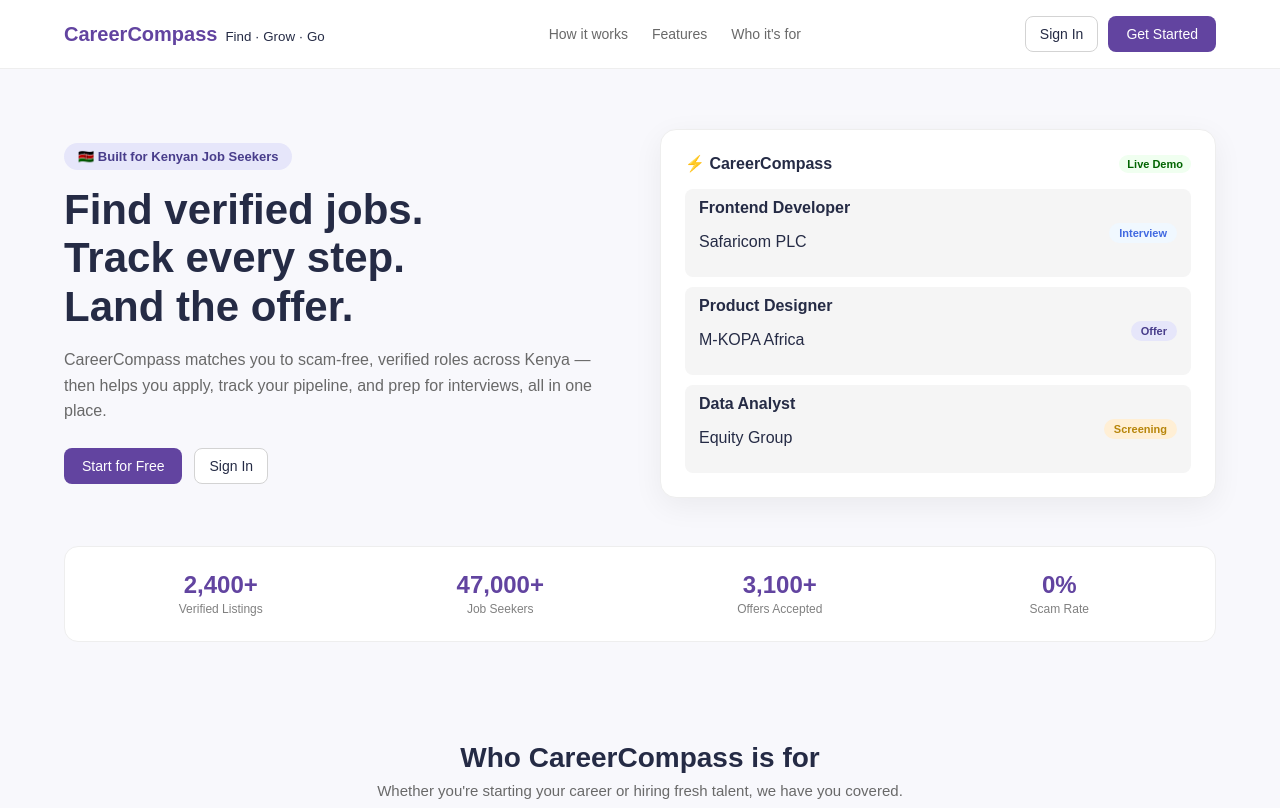
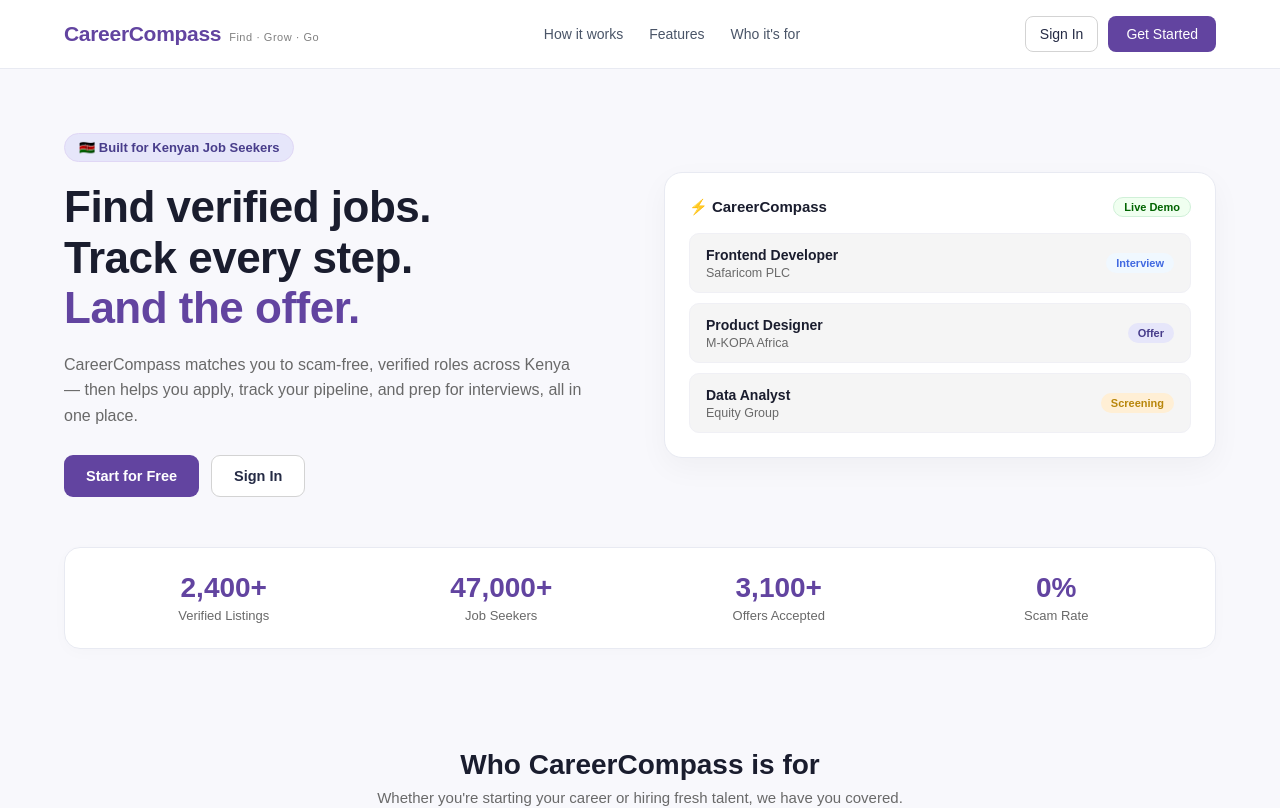
Before and after one commit to Finalreactproject/careercompass, a React (Vite) app in the folder react-project/: page / in a window 1280 px wide. Shown: the top 808 px of the page. Built offline with nearby package versions, Linux system fonts and the light colour scheme.

Commit message:
Refine landing page typography, hero badge, live demo card, and section styling

```diff
--- a/react-project/src/index.css
+++ b/react-project/src/index.css
@@ -690,9 +690,9 @@ button:hover {
 .public-nav {
   position: sticky;
   top: 0;
-  background: rgba(255, 255, 255, 0.95);
-  backdrop-filter: blur(8px);
-  border-bottom: 1px solid #eee;
+  background: rgba(255, 255, 255, 0.96);
+  backdrop-filter: blur(10px);
+  border-bottom: 1px solid #e8eaf2;
   z-index: 100;
 }
 
@@ -712,21 +712,33 @@ button:hover {
 }
 
 .brand-name {
-  font-size: 20px;
+  font-size: 21px;
   font-weight: 800;
   color: #6244a0;
+  letter-spacing: -0.3px;
+}
+
+.nav-brand small {
+  color: gray;
+  font-size: 11px;
+  letter-spacing: 0.5px;
 }
 
 .nav-links {
   display: flex;
-  gap: 24px;
+  gap: 26px;
 }
 
 .nav-links a {
   text-decoration: none;
-  color: dimgray;
+  color: #4a5568;
   font-size: 14px;
   font-weight: 500;
+  transition: color 0.2s;
+}
+
+.nav-links a:hover {
+  color: #6244a0;
 }
 
 .nav-actions {
@@ -735,7 +747,7 @@ button:hover {
 }
 
 .hero {
-  padding: 60px 24px 40px;
+  padding: 64px 24px 44px;
   max-width: 1200px;
   margin: 0 auto;
 }
@@ -743,34 +755,44 @@ button:hover {
 .hero-inner {
   display: grid;
   grid-template-columns: 1fr 1fr;
-  gap: 40px;
+  gap: 48px;
   align-items: center;
-  margin-bottom: 48px;
+  margin-bottom: 50px;
 }
 
 .hero-badge {
-  display: inline-block;
+  display: inline-flex;
+  align-items: center;
+  gap: 6px;
   background: lavender;
   color: darkslateblue;
+  border: 1px solid #e0d7f5;
   padding: 6px 14px;
   border-radius: 20px;
   font-size: 13px;
   font-weight: 600;
-  margin-bottom: 16px;
+  margin-bottom: 20px;
 }
 
 .hero-text h1 {
-  font-size: 42px;
+  font-size: 44px;
   line-height: 1.15;
-  margin: 0 0 16px;
-  color: #252b45;
+  font-weight: 800;
+  margin: 0 0 18px;
+  color: #1a1d2e;
+  letter-spacing: -0.5px;
+}
+
+.highlight-text {
+  color: #6244a0;
 }
 
 .hero-text p {
   font-size: 16px;
   line-height: 1.6;
   color: dimgray;
-  margin: 0 0 24px;
+  margin: 0 0 26px;
+  max-width: 520px;
 }
 
 .hero-buttons {
@@ -778,12 +800,26 @@ button:hover {
   gap: 12px;
 }
 
+.hero-buttons button {
+  padding: 12px 22px;
+  border-radius: 9px;
+  font-size: 14.5px;
+  font-weight: 600;
+  cursor: pointer;
+  transition: transform 0.15s, opacity 0.15s;
+}
+
+.hero-buttons button:hover {
+  transform: translateY(-1px);
+  opacity: 0.95;
+}
+
 .hero-card {
   background: white;
-  border: 1px solid #eee;
-  border-radius: 16px;
+  border: 1px solid #e8eaf2;
+  border-radius: 18px;
   padding: 24px;
-  box-shadow: 0 8px 30px rgba(0, 0, 0, 0.06);
+  box-shadow: 0 10px 30px rgba(0, 0, 0, 0.04);
 }
 
 .hero-card-header {
@@ -792,14 +828,18 @@ button:hover {
   align-items: center;
   margin-bottom: 16px;
   font-weight: 700;
+  color: #1a1d2e;
+  font-size: 15px;
 }
 
 .verified-badge {
   font-size: 11px;
   background: honeydew;
   color: darkgreen;
-  padding: 3px 8px;
+  border: 1px solid #d0f0d8;
+  padding: 3px 10px;
   border-radius: 12px;
+  font-weight: 700;
 }
 
 .hero-apps {
@@ -812,9 +852,26 @@ button:hover {
   display: flex;
   justify-content: space-between;
   align-items: center;
-  padding: 10px 14px;
-  border-radius: 8px;
+  padding: 12px 16px;
+  border-radius: 10px;
   background: whitesmoke;
+  border: 1px solid #f0f0f5;
+  transition: transform 0.15s;
+}
+
+.hero-app-row:hover {
+  transform: translateX(3px);
+}
+
+.hero-app-row strong {
+  font-size: 14px;
+  color: #1a1d2e;
+}
+
+.hero-app-row p {
+  margin: 2px 0 0;
+  font-size: 12.5px;
+  color: dimgray;
 }
 
 .stage-pill {
@@ -826,12 +883,13 @@ button:hover {
 
 .hero-stats {
   display: grid;
-  grid-template-columns: repeat(auto-fit, minmax(140px, 1fr));
+  grid-template-columns: repeat(auto-fit, minmax(160px, 1fr));
   gap: 16px;
-  padding: 24px;
+  padding: 24px 28px;
   background: white;
-  border: 1px solid #eee;
-  border-radius: 14px;
+  border: 1px solid #e8eaf2;
+  border-radius: 16px;
+  box-shadow: 0 4px 16px rgba(0, 0, 0, 0.02);
 }
 
 .stat-box {
@@ -840,17 +898,20 @@ button:hover {
 
 .stat-box strong {
   display: block;
-  font-size: 24px;
+  font-size: 28px;
+  font-weight: 800;
   color: #6244a0;
+  margin-bottom: 2px;
 }
 
 .stat-box span {
-  font-size: 12px;
-  color: gray;
+  font-size: 13px;
+  color: dimgray;
+  font-weight: 500;
 }
 
 .audience-strip, .how-it-works, .feature-grid-section, .difference-section {
-  padding: 60px 24px;
+  padding: 56px 24px;
   max-width: 1200px;
   margin: 0 auto;
 }
@@ -863,8 +924,9 @@ button:hover {
 
 .section-heading h2 {
   font-size: 28px;
+  font-weight: 800;
   margin: 0 0 8px;
-  color: #252b45;
+  color: #1a1d2e;
 }
 
 .section-heading p {
@@ -887,6 +949,7 @@ button:hover {
   font-size: 13px;
   color: dimgray;
   font-weight: 600;
+  border: 1px solid #eee;
 }
 
 .steps-grid {
@@ -897,9 +960,15 @@ button:hover {
 
 .step-card {
   background: white;
-  border: 1px solid #eee;
-  border-radius: 12px;
+  border: 1px solid #e8eaf2;
+  border-radius: 14px;
   padding: 24px;
+  transition: transform 0.2s, box-shadow 0.2s;
+}
+
+.step-card:hover {
+  transform: translateY(-2px);
+  box-shadow: 0 8px 20px rgba(0, 0, 0, 0.04);
 }
 
 .step-number {
@@ -921,9 +990,15 @@ button:hover {
 
 .feature-card {
   background: white;
-  border: 1px solid #eee;
-  border-radius: 12px;
+  border: 1px solid #e8eaf2;
+  border-radius: 14px;
   padding: 24px;
+  transition: transform 0.2s, box-shadow 0.2s;
+}
+
+.feature-card:hover {
+  transform: translateY(-2px);
+  box-shadow: 0 8px 20px rgba(0, 0, 0, 0.04);
 }
 
 .feature-icon {
@@ -933,8 +1008,8 @@ button:hover {
 
 .comparison-table {
   background: white;
-  border: 1px solid #eee;
-  border-radius: 12px;
+  border: 1px solid #e8eaf2;
+  border-radius: 14px;
   overflow: hidden;
 }
 
@@ -974,15 +1049,17 @@ button:hover {
 
 .cta-card {
   background: white;
-  border: 1px solid #eee;
+  border: 1px solid #e8eaf2;
   border-radius: 20px;
   padding: 48px 24px;
+  box-shadow: 0 6px 24px rgba(0, 0, 0, 0.03);
 }
 
 .cta-card h2 {
   font-size: 32px;
+  font-weight: 800;
   margin: 0 0 12px;
-  color: #252b45;
+  color: #1a1d2e;
 }
 
 .highlight {
@@ -990,7 +1067,7 @@ button:hover {
 }
 
 .cta-card p {
-  color: gray;
+  color: dimgray;
   font-size: 16px;
   max-width: 500px;
   margin: 0 auto 24px;
--- a/react-project/src/landingpage/Hero.jsx
+++ b/react-project/src/landingpage/Hero.jsx
@@ -4,7 +4,7 @@ function Hero({ onLogin }) {
       <div className="hero-inner">
         <div className="hero-text">
           <span className="hero-badge">🇰🇪 Built for Kenyan Job Seekers</span>
-          <h1>Find verified jobs.<br />Track every step.<br />Land the offer.</h1>
+          <h1>Find verified jobs.<br />Track every step.<br /><span className="highlight-text">Land the offer.</span></h1>
           <p>
             CareerCompass matches you to scam-free, verified roles across Kenya —
             then helps you apply, track your pipeline, and prep for interviews, all in one place.
```
